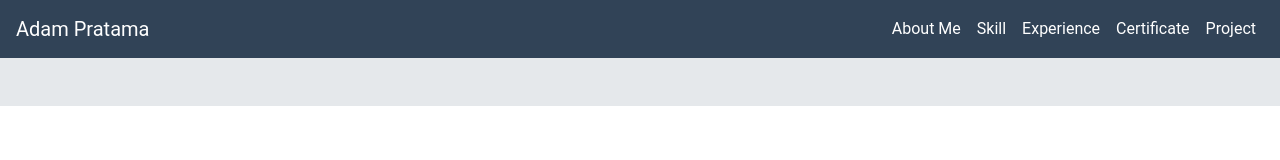
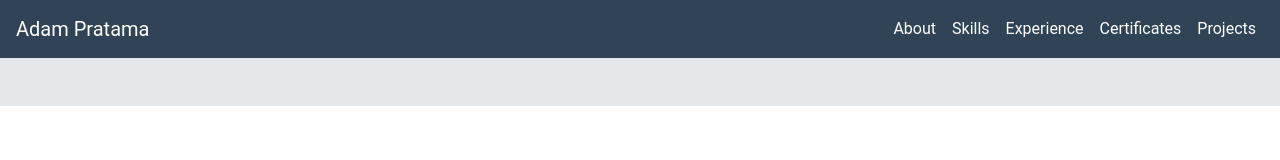
Before and after one commit to adampratama21/portfolio-react, a React (Vite) app: page / in a window 1280 px wide. Shown: the top 160 px of the page. Built offline with nearby package versions, Linux system fonts and the light colour scheme.

Commit message:
fix: Menutup navbar collapse saat klik link atau area kosong

```diff
--- a/src/components/Header.jsx
+++ b/src/components/Header.jsx
@@ -1,6 +1,28 @@
+import { useEffect } from "react";
+
 export default function Header() {
+  useEffect(() => {
+    const handleOutsideClick = (e) => {
+      const navbar = document.getElementById("navbarNav");
+      const toggler = document.querySelector(".navbar-toggler");
+
+      if (
+        navbar.classList.contains("show") &&
+        !navbar.contains(e.target) &&
+        !toggler.contains(e.target)
+      ) {
+        toggler.click();
+      }
+    };
+
+    document.addEventListener("click", handleOutsideClick);
+
+    return () => {
+      document.removeEventListener("click", handleOutsideClick);
+    };
+  }, []);
+
   return (
-    <>
     <header id="header">
       <nav className="navbar navbar-expand-lg mb-md-5 px-3">
         <a
@@ -22,45 +44,25 @@ export default function Header() {
           className="collapse navbar-collapse"
           id="navbarNav">
           <ul className="navbar-nav ms-auto">
-              <li className="nav-item">
+            {["about", "skills", "experience", "certificates", "projects"].map(
+              (section) => (
+                <li
+                  className="nav-item"
+                  key={section}>
                   <a
                     className="nav-link"
-                  href="#about">
-                  About Me
+                    href={`#${section}`}
+                    onClick={() =>
+                      document.querySelector(".navbar-toggler").click()
+                    }>
+                    {section.charAt(0).toUpperCase() + section.slice(1)}
                   </a>
                 </li>
-              <li className="nav-item">
-                <a
-                  className="nav-link"
-                  href="#skills">
-                  Skill
-                </a>
-              </li>
-              <li className="nav-item">
-                <a
-                  className="nav-link"
-                  href="#experience">
-                  Experience
-                </a>
-              </li>
-              <li className="nav-item">
-                <a
-                  className="nav-link"
-                  href="#certificates">
-                  Certificate
-                </a>
-              </li>
-              <li className="nav-item">
-                <a
-                  className="nav-link"
-                  href="#projects">
-                  Project
-                </a>
-              </li>
+              ),
+            )}
           </ul>
         </div>
       </nav>
     </header>
-    </>
   );
 }
```
Lines whose indentation alone changed are shown as unchanged.
